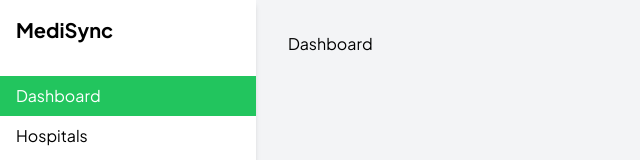
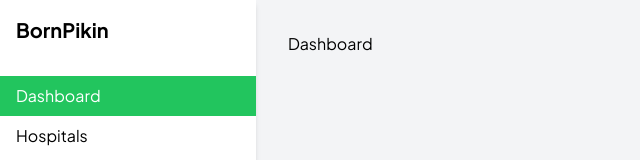
Before and after one commit to fasakinhenry/BornPikin, a React (Vite) app: page /dashboard in a window 1280 px wide. Shown: the top 160 px of the page, without its empty margins (0-640 px from the left). Built offline with nearby package versions, Linux system fonts and the light colour scheme.

Commit message:
:wrench: build(dependency): Import react-icons dependency
- Add react-icons library for icon support
- Ensure proper integration and usage in the project

Footer: 0.0.35

```diff
--- a/package.json
+++ b/package.json
@@ -12,6 +12,7 @@
   "dependencies": {
     "react": "^18.2.0",
     "react-dom": "^18.2.0",
+    "react-icons": "^5.2.1",
     "react-router-dom": "^6.23.1"
   },
   "devDependencies": {
--- a/src/layouts/DashboardLayout.jsx
+++ b/src/layouts/DashboardLayout.jsx
@@ -12,7 +12,7 @@ const DashboardLayout = () => {
     <div className='flex h-screen bg-gray-100'>
       <aside className='w-64 bg-white shadow-md'>
         <div className='p-4'>
-          <h1 className='text-xl font-bold'>MediSync</h1>
+          <h1 className='text-xl font-bold'>BornPikin</h1>
         </div>
         <nav className='mt-4'>
           <NavLink to='/dashboard' className={navLinkClasses}>
```
Also changed, not shown: 1 other file (tests, documents, lock files or other folders).
